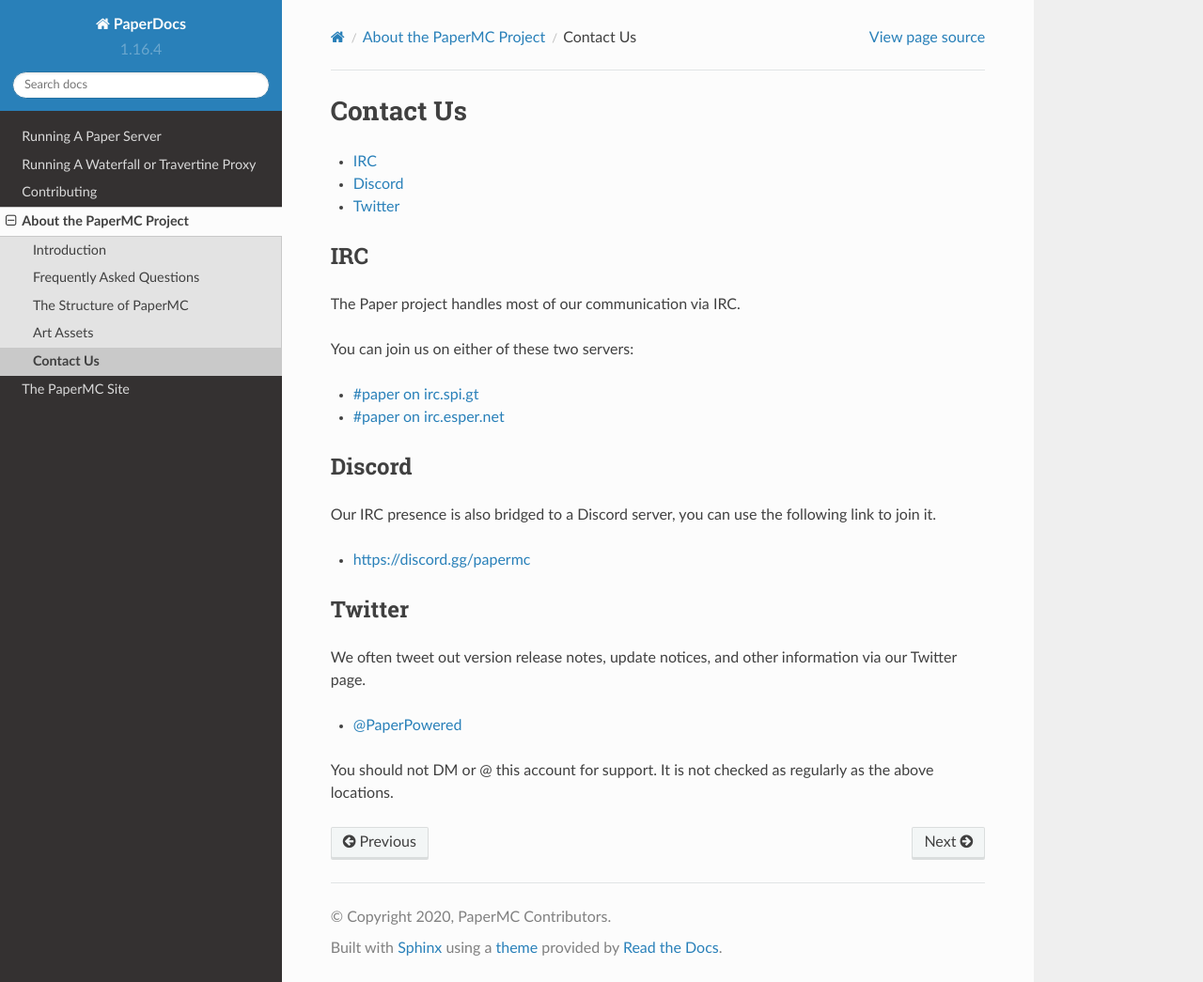
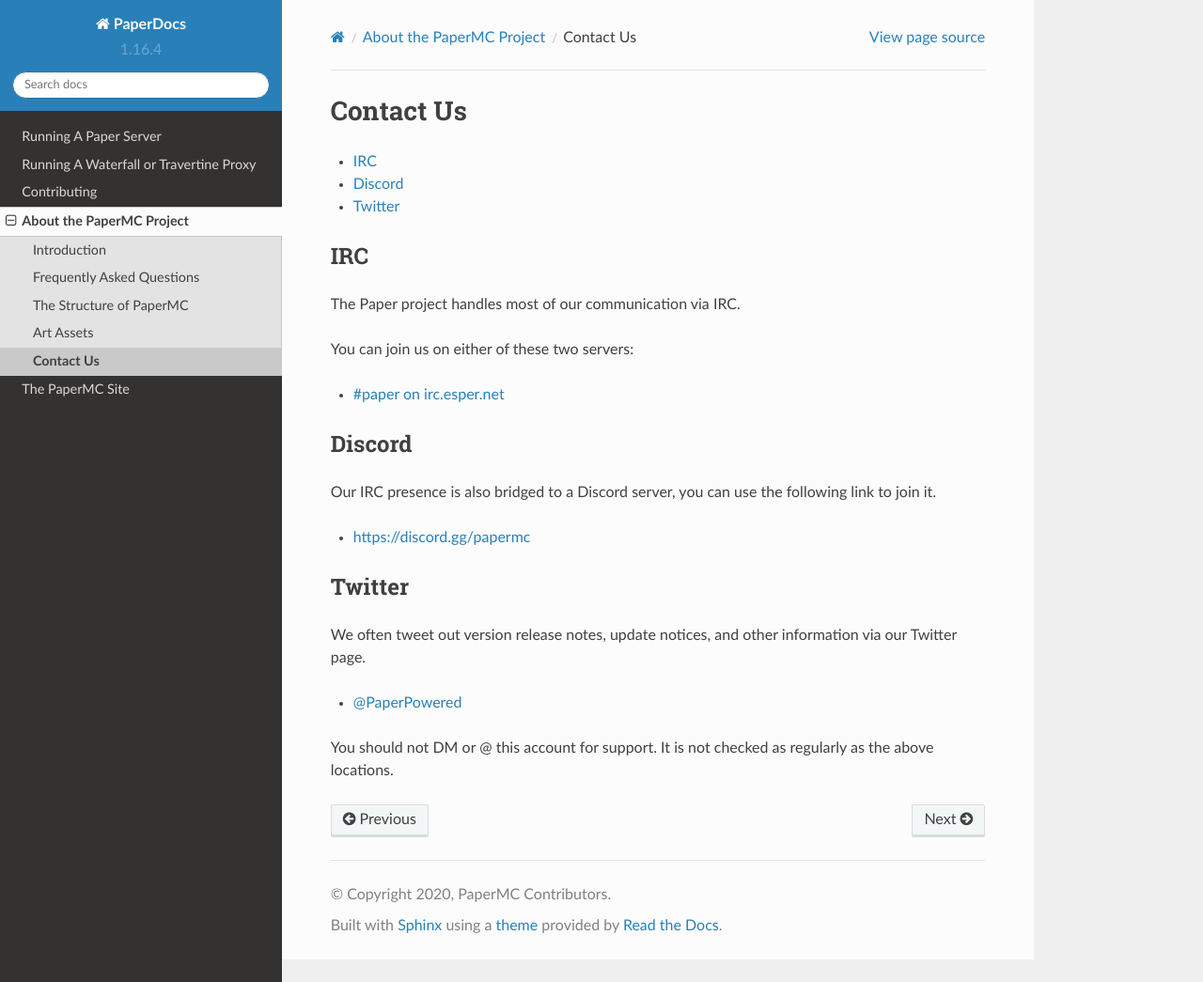
Before and after one commit to PaperMC/PaperDocs, a Sphinx documentation site: the page built from source/about/contact.rst, in a window 1280 px wide and 1045 px high. Shown: the whole window at 94% size. Built offline with Sphinx 7.4.7 and the Read the Docs theme 2.0.0, drawn with Linux system fonts in a browser that asks for light colours.

Commit message:
Remove SpigotIRC link from contact.rst

```diff
--- a/source/about/contact.rst
+++ b/source/about/contact.rst
@@ -12,8 +12,6 @@
 The Paper project handles most of our communication via IRC.
 
 You can join us on either of these two servers:
-
-* `#paper on irc.spi.gt <https://irc.spi.gt/iris/?channels=paper>`_
 
 * `#paper on irc.esper.net <https://webchat.esper.net/?channels=paper>`_
 
```
